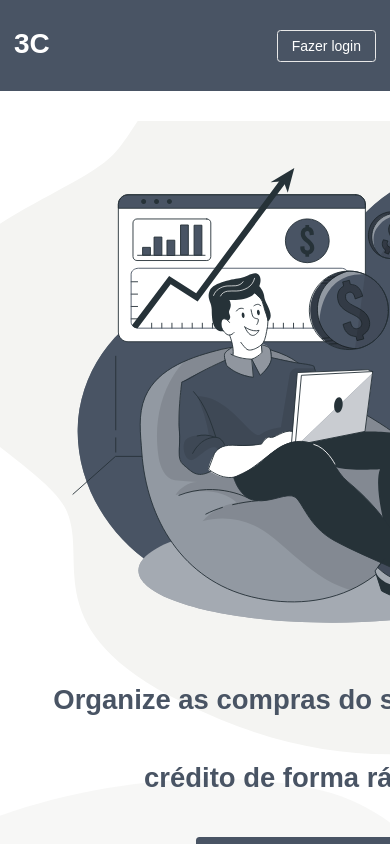
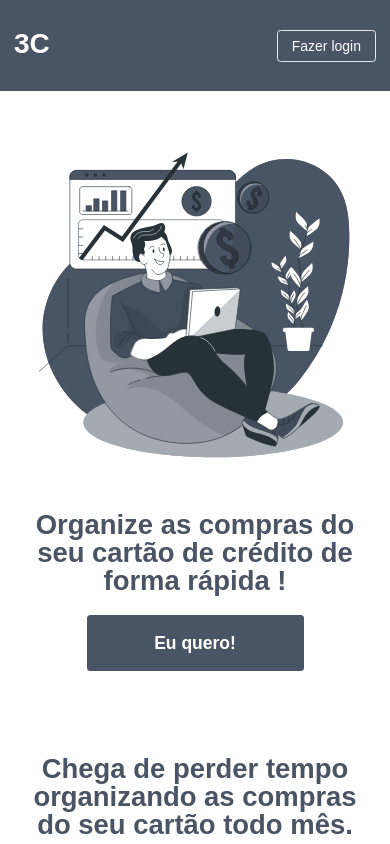
Before and after one commit to maxleon52/3c-web-nextjs, a Next.js app: page / in a window 390 px wide. Shown: the top 844 px of the page. Built offline with nearby package versions, Linux system fonts and the light colour scheme; a web font is replaced by a local one.

Commit message:
chore: add version mobile

```diff
--- a/src/components/ButtonText/styles.ts
+++ b/src/components/ButtonText/styles.ts
@@ -17,6 +17,7 @@ export const Container = styled.button`
   background: var(--blue-900);
   height: 2.5rem;
   color: var(--white-000);
+  border: none;
   border-radius: 4px;
   font-family: 'Overlock', cursive, sans-serif;
   font-size: 1rem;
--- a/src/pages/index.tsx
+++ b/src/pages/index.tsx
@@ -89,6 +89,7 @@ export default function Home() {
           </button>
         </div>
       </Header>
+
       <Content>
         <BlockRight>
           <BlockContent>
--- a/src/styles/pages/home.ts
+++ b/src/styles/pages/home.ts
@@ -1,22 +1,23 @@
 import styled from "styled-components";
 
 export const Container = styled.div`
-  display: grid;
+  display: flex;
+  flex-direction: column;
   width: 100%;
   overflow: hidden;
 
-  @media (max-width: 700px) {
+  @media (max-width: 768px) {
     row-gap: 30px;
   }
 `;
 export const Content = styled.div`
-  display: grid;
+  display: flex;
+  flex-direction: column;
   width: 100%;
   row-gap: 8rem;
-  overflow: hidden;
 
-  @media (max-width: 700px) {
-    row-gap: 30px;
+  @media (max-width: 768px) {
+    row-gap: 6rem;
   }
 `;
 
@@ -49,7 +50,7 @@ export const Header = styled.header`
     }
   }
 
-  @media (max-width: 700px) {
+  @media (max-width: 768px) {
     padding: 0rem 1rem;
     > div {
       /* border: 2px solid red; */
@@ -64,7 +65,6 @@ export const Header = styled.header`
 `;
 
 export const BlockRight = styled.section`
-  /* border: 2px solid blue; */
   display: flex;
   align-items: center;
   justify-content: center;
@@ -72,73 +72,13 @@ export const BlockRight = styled.section`
 `;
 
 export const BlockLeft = styled.section`
-  /* border: 2px solid blue; */
   display: flex;
   align-items: center;
   justify-content: center;
   height: 100%;
 `;
 
-export const BlockContent = styled.div`
-  /* border: 2px solid black; */
-  display: flex;
-  align-items: center;
-  justify-content: center;
-  column-gap: 5.125rem;
-  width: 100%;
-  position: relative;
-
-  #img-buble1 {
-    position: absolute;
-    top: -200px;
-    right: -140px;
-    z-index: -1;
-  }
-  #img-buble2 {
-    position: absolute;
-    top: -144px;
-    left: -140px;
-    z-index: -1;
-  }
-  #img-buble3 {
-    position: absolute;
-    top: 0px;
-    right: -140px;
-    z-index: -1;
-  }
-
-  @media (max-width: 700px) {
-    flex-direction: column;
-    padding: 0rem 1rem;
-  }
-`;
-
-export const BlockContentLeft = styled.div`
-  /* border: 2px solid red; */
-  display: flex;
-  flex-direction: column;
-  align-items: flex-end;
-  row-gap: 4rem;
-  width: 100%;
-  max-width: 38.563rem;
-  height: 100%;
-
-  > strong {
-    font-size: 4rem;
-    line-height: 78px;
-    text-align: left;
-    color: var(--blue-900);
-  }
-
-  @media (max-width: 700px) {
-    img {
-      width: 100%;
-    }
-  }
-`;
-
 export const BlockContentRight = styled.div`
-  /* border: 2px solid red; */
   display: flex;
   flex-direction: column;
   align-items: flex-end;
@@ -147,11 +87,24 @@ export const BlockContentRight = styled.div`
   max-width: 41.563rem;
   height: 100%;
 
+  @media (max-width: 768px) {
+    margin-top: 0px;
+    align-items: center;
+    row-gap: 20px;
+  }
+
   > strong {
     font-size: 4rem;
-    line-height: 78px;
+    line-height: 4.875rem;
     text-align: right;
     color: var(--blue-900);
+    @media (max-width: 768px) {
+      line-height: 2rem;
+      width: 100%;
+      height: 100%;
+      font-size: 1.96rem;
+      text-align: center;
+    }
   }
 
   > button {
@@ -169,25 +122,88 @@ export const BlockContentRight = styled.div`
       filter: brightness(0.9);
     }
   }
+  img {
+    @media (max-width: 768px) {
+      width: 100%;
+    }
+  }
+`;
 
-  @media (max-width: 700px) {
-    margin-top: 0px;
-    align-items: center;
-    row-gap: 20px;
+export const BlockContentLeft = styled.div`
+  display: flex;
+  flex-direction: column;
+  align-items: flex-end;
+  row-gap: 4rem;
+  width: 100%;
+  max-width: 38.563rem;
+  height: 100%;
 
-    strong {
+  > strong {
+    font-size: 4rem;
+    line-height: 78px;
+    text-align: left;
+    color: var(--blue-900);
+    @media (max-width: 768px) {
+      line-height: 2rem;
       width: 100%;
       height: 100%;
       font-size: 1.96rem;
       text-align: center;
     }
   }
+
+  > img {
+    @media (max-width: 768px) {
+      width: 100%;
+    }
+  }
+`;
+
+export const BlockContent = styled.div`
+  display: flex;
+  align-items: center;
+  justify-content: center;
+  column-gap: 5.125rem;
+  width: 100%;
+  position: relative;
+  @media (max-width: 768px) {
+    flex-direction: column;
+    padding: 0rem 1rem;
+    row-gap: 2rem;
+  }
+
+  #img-buble1 {
+    position: absolute;
+    top: -200px;
+    right: -140px;
+    z-index: -1;
+    @media (max-width: 768px) {
+      display: none;
+    }
+  }
+  #img-buble2 {
+    position: absolute;
+    top: -144px;
+    left: -140px;
+    z-index: -1;
+    @media (max-width: 768px) {
+      display: none;
+    }
+  }
+  #img-buble3 {
+    position: absolute;
+    top: 0px;
+    right: -140px;
+    z-index: -1;
+    @media (max-width: 768px) {
+      display: none;
+    }
+  }
 `;
 
 export const Footer = styled.footer`
-  /* border: 2px solid red; */
   display: flex;
-  height: 100%;
+  padding: 0.5rem 0rem;
   background: var(--blue-900);
 
   section {
@@ -216,7 +232,7 @@ export const Footer = styled.footer`
       margin-left: 10px;
     }
 
-    @media (max-width: 700px) {
+    @media (max-width: 768px) {
       justify-content: center;
     }
   }
@@ -227,13 +243,16 @@ export const ContentModal = styled.div`
   flex-direction: column;
   align-items: center;
   justify-content: flex-start;
-  row-gap: 20px;
-  width: 475px;
-  /* height: 475px; */
-  padding: 20px;
+  row-gap: 1.25rem;
+  width: 100%;
+  max-width: 29.688rem;
+  padding: 1.25rem;
   background: var(--white-100);
-  box-shadow: 0px 0px 10px rgba(0, 0, 0, 0.25);
   border-radius: 10px;
+
+  @media (max-width: 768px) {
+    padding: 0.75rem;
+  }
 
   > div {
     border-bottom: 2px solid var(--blue-900);
```
